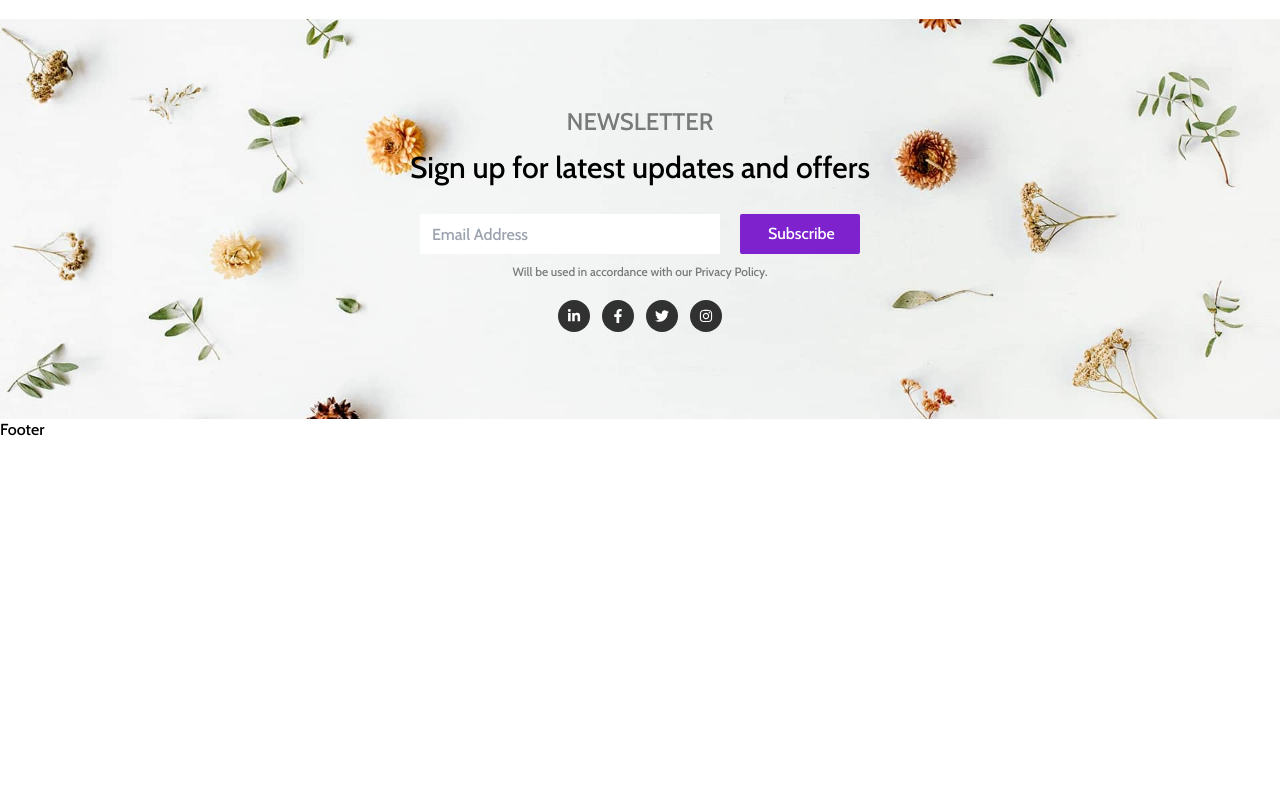
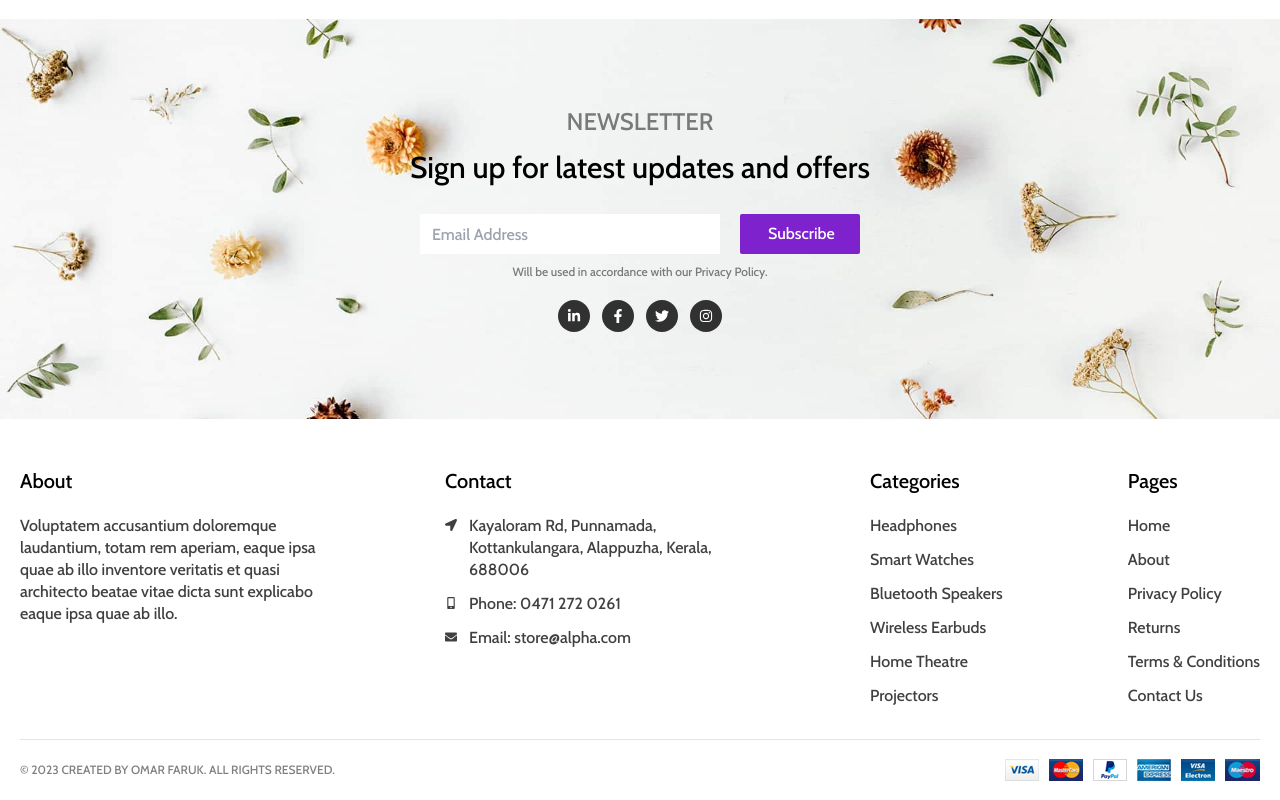
Before and after one commit to omar-pherones/react-shopping, a React (Vite) app: page / in a window 1280 px wide. Shown: the part 1343-2143 px from the top of the page. Before the commit the page ends 1784 px from the top, so only its background shows below. Built offline with nearby package versions, Linux system fonts and the light colour scheme; no server answers.

Commit message:
footer add

```diff
--- a/src/components/Footer.jsx
+++ b/src/components/Footer.jsx
@@ -1,5 +1,96 @@
+import { FaLocationArrow, FaMobileAlt, FaEnvelope } from 'react-icons/fa';
+import Payment from '../assests/payments.png';
 const Footer = () => {
-    return <div>Footer</div>;
+    return (
+        <footer className="footer">
+            <div className="container mx-auto pt-12 px-5 md:pt-12 ">
+                <div className="footer-top-wraper flex md:justify-between flex-wrap gap-5 pb-5">
+                    <div className="col max-w-[300px] md:w-auto">
+                        <div className="title mb-5 text-xl">About</div>
+                        <div className="text text-black/75 font-xs">
+                            Voluptatem accusantium doloremque laudantium, totam
+                            rem aperiam, eaque ipsa quae ab illo inventore
+                            veritatis et quasi architecto beatae vitae dicta
+                            sunt explicabo eaque ipsa quae ab illo.
+                        </div>
+                    </div>
+                    <div className="col max-w-[300px] md:w-auto">
+                        <div className="title mb-5 text-xl">Contact</div>
+                        <div className="c-item flex mb-3">
+                            <FaLocationArrow className="text-xs flex-shrink-0 mr-3 mt-1 text-black/75" />
+                            <div className="text text-black/75 font-xs ">
+                                Kayaloram Rd, Punnamada, Kottankulangara,
+                                Alappuzha, Kerala, 688006
+                            </div>
+                        </div>
+                        <div className="c-item flex mb-3">
+                            <FaMobileAlt className="text-xs flex-shrink-0 mr-3 mt-1 text-black/75" />
+                            <div className="text text-black/75 font-xs">
+                                Phone: 0471 272 0261
+                            </div>
+                        </div>
+                        <div className="c-item flex mb-3">
+                            <FaEnvelope className="text-xs flex-shrink-0 mr-3 mt-1 text-black/75" />
+                            <div className="text text-black/75 font-xs">
+                                Email: store@alpha.com
+                            </div>
+                        </div>
+                    </div>
+                    <div className="col max-w-[150px] md:w-auto">
+                        <div className="title mb-5 text-xl">Categories</div>
+                        <span className="text text-black/75 font-xs block mb-3 cursor-pointer">
+                            Headphones
+                        </span>
+                        <span className="text text-black/75 font-xs block mb-3 cursor-pointer">
+                            Smart Watches
+                        </span>
+                        <span className="text text-black/75 font-xs block mb-3 cursor-pointer">
+                            Bluetooth Speakers
+                        </span>
+                        <span className="text text-black/75 font-xs block mb-3 cursor-pointer">
+                            Wireless Earbuds
+                        </span>
+                        <span className="text text-black/75 font-xs block mb-3 cursor-pointer">
+                            Home Theatre
+                        </span>
+                        <span className="text text-black/75 font-xs block mb-3 cursor-pointer">
+                            Projectors
+                        </span>
+                    </div>
+                    <div className="col max-w-[300px] md:w-auto">
+                        <div className="title mb-5 text-xl">Pages</div>
+                        <span className="text  text-black/75 font-xs block mb-3 cursor-pointer">
+                            Home
+                        </span>
+                        <span className="text  text-black/75 font-xs block mb-3 cursor-pointer">
+                            About
+                        </span>
+                        <span className="text  text-black/75 font-xs block mb-3 cursor-pointer">
+                            Privacy Policy
+                        </span>
+                        <span className="text  text-black/75 font-xs block mb-3 cursor-pointer">
+                            Returns
+                        </span>
+                        <span className="text  text-black/75 font-xs block mb-3 cursor-pointer">
+                            Terms & Conditions
+                        </span>
+                        <span className="text  text-black/75 font-xs">
+                            Contact Us
+                        </span>
+                    </div>
+                </div>
+                <div className="bottom-bar border-t border-black/[0.1]">
+                    <div className="bottom-bar-content p-5 flex items-center flex-col text-center gap-3 md:p-0 md:h-[60px] md:flex-row md:justify-between md:text-left">
+                        <span className="text text-xs text-black/50">
+                            © {new Date().getFullYear()} CREATED BY OMAR FARUK.
+                            ALL RIGHTS RESERVED.
+                        </span>
+                        <img src={Payment} />
+                    </div>
+                </div>
+            </div>
+        </footer>
+    );
 };
 
 export default Footer;
```
